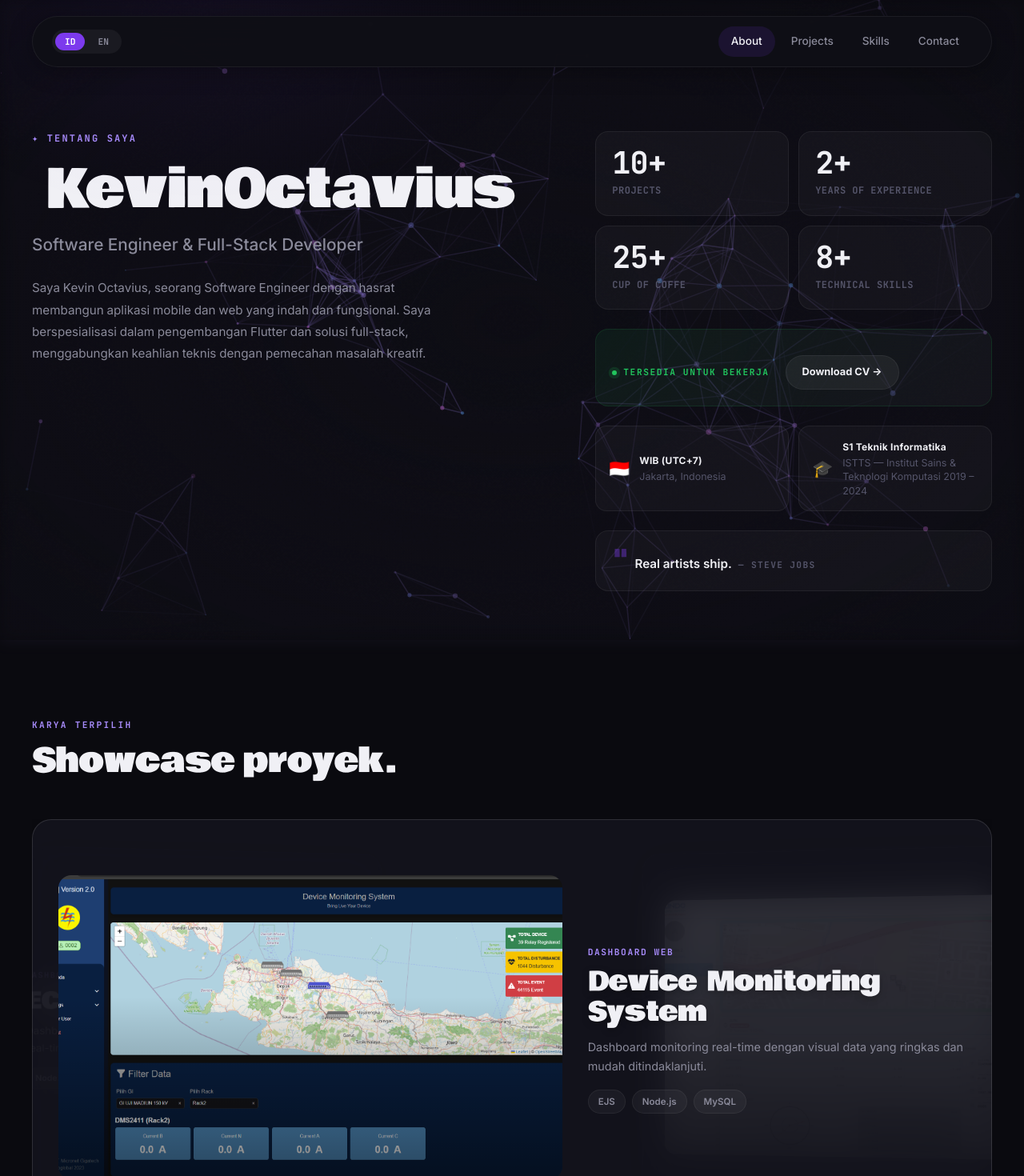
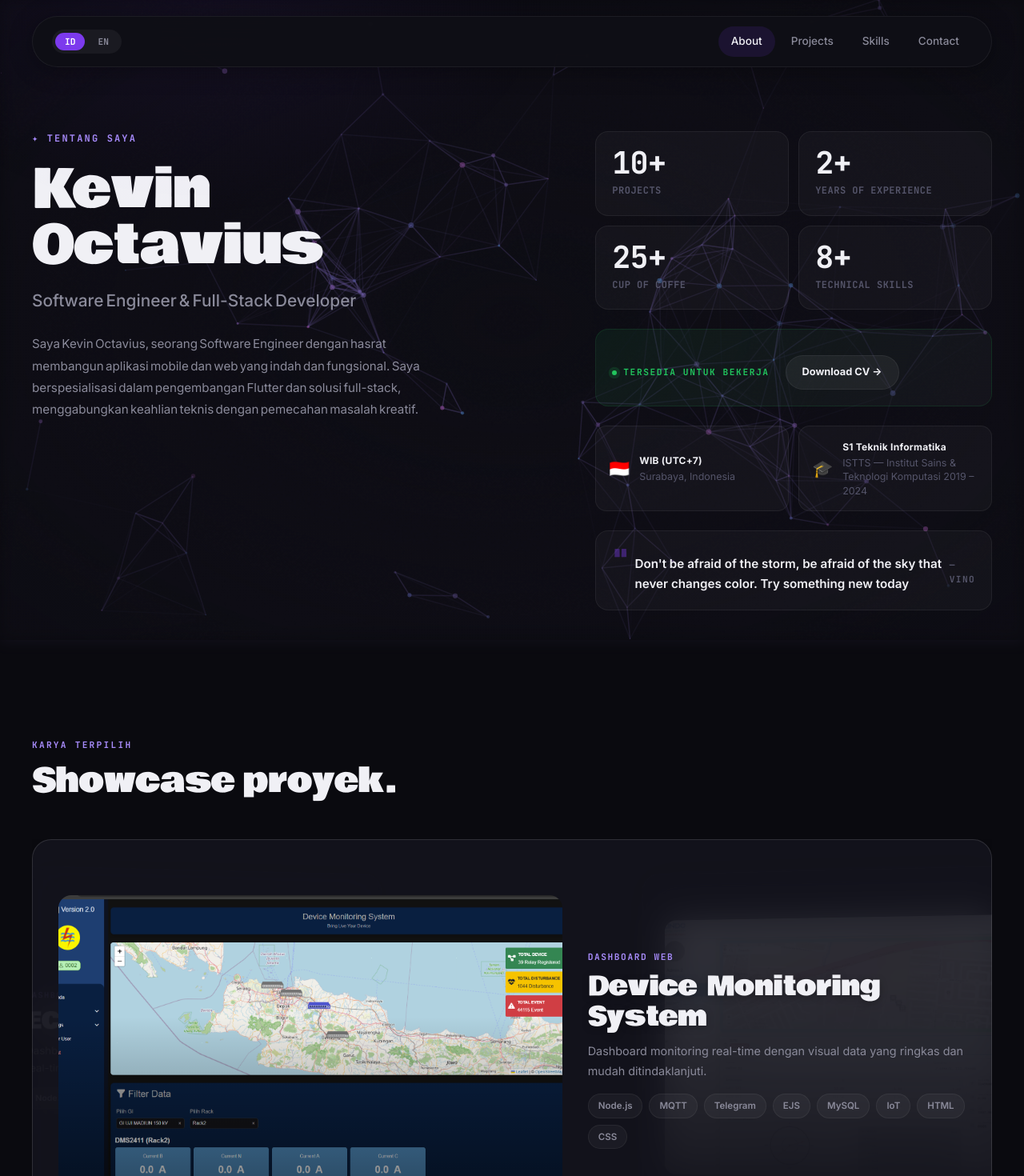
Before and after one commit to HaoD2/portfolio, a Vue app: page / in a window 1280 px wide. Shown: the top 1470 px of the page at 80% size. Built offline with nearby package versions, Linux system fonts and the light colour scheme.

Commit message:
ref(dashboard):permbaruan dashboard

```diff
--- a/src/App.vue
+++ b/src/App.vue
@@ -50,15 +50,11 @@
             <div class="hero-grid">
                 <div class="hero-left">
                     <span class="hero-eyebrow">✦ {{ t('about.eyebrow') }}</span>
+                    <div class="hero-title-wrapper">
                         <h1 class="hero-title">
-                        <img
-                            :src="getImagePath('/images/profile/profile.jpg')"
-                            alt="Kevin Octavius"
-                            class="hero-profile-img"
-                            @error="handleProfileError"
-                        />
-                        Kevin<br/>Octavius
+                            <span class="name-line">Kevin Octavius</span>
                         </h1>
+                    </div>
                     <p class="hero-subtitle">{{ t('about.subtitle') }}</p>
                     <p class="hero-description">
                         {{ t('about.description') }}
@@ -95,8 +91,8 @@
 
                     <div class="quote-block">
                         <span class="quote-mark">"</span>
-                        <p>Real artists ship.</p>
-                        <span class="quote-author">— Steve Jobs</span>
+                        <p>Don't be afraid of the storm, be afraid of the sky that never changes color. Try something new today</p>
+                        <span class="quote-author">— Vino</span>
                     </div>
                 </div>
             </div>
@@ -190,12 +186,14 @@
             <article v-for="(tech, index) in techCards" :key="tech.name"
                     class="tech-card premium-card"
                     :data-index="index"
+                    :data-logo="tech.logo"
                     @click="handleCardClick"
                     @mouseenter="handleTechHover(index, true)"
                     @mouseleave="handleTechHover(index, false)">
                 <div class="tech-icon">{{ tech.icon }}</div>
                 <h3>{{ tech.name }}</h3>
                 <p>{{ getTechDescription(tech.description) }}</p>
+                <!-- Logo Background akan muncul via CSS pseudo-element -->
             </article>
         </div>
         </section>
@@ -287,6 +285,7 @@
         </Teleport>
     </main>
 </template>
+
 <script setup>
 import { computed, ref, onMounted, onUnmounted, nextTick } from 'vue';
 
@@ -519,21 +518,21 @@ const projectData = [
         type: 'Web Dashboard',
         short: 'Dashboard monitoring real-time dengan visual data yang ringkas dan mudah ditindaklanjuti.',
         description: 'DMS Monitoring Dashboard menampilkan data operasional secara real-time dengan tampilan ringkas, status perangkat, dan insight yang mudah dibaca oleh user.',
-        tags: ['EJS', 'Node.js', 'MySQL']
+        tags: ['Node.js', 'MQTT', 'Telegram', 'EJS', 'MySQL', 'IoT', 'HTML', 'CSS']
     },
     {
         title: 'Monitoring KWH',
         type: 'IoT System',
         short: 'Sistem monitoring KWH berbasis MQTT untuk membaca data listrik secara real-time.',
         description: 'Project ini menghubungkan perangkat KWH dengan MQTT untuk membaca data listrik, menampilkan grafik, dan membantu proses analisis konsumsi daya.',
-        tags: ['MQTT', 'Node.js', 'IoT']
+        tags: ['Node.js', 'MQTT', 'EJS', 'MySQL', 'IoT', 'HTML', 'CSS']
     },
     {
         title: 'ECU',
         type: 'IoT Dashboard',
         short: 'Dashboard monitoring ECU untuk memantau data perangkat secara real-time.',
         description: 'ECU Monitoring Dashboard menampilkan data operasional perangkat secara real-time dengan tampilan yang ringkas dan mudah dipahami.',
-        tags: ['Node.js', 'MQTT', 'Dashboard']
+        tags: ['Node.js', 'MQTT', 'EJS', 'IoT', 'HTML', 'CSS', 'NoSQL']
     }
 ];
 
@@ -979,12 +978,21 @@ function animateAboutText() {
     const aboutSection = document.getElementById('about');
     if (!aboutSection) return;
 
-    const textElements = aboutSection.querySelectorAll('.hero-title, .hero-subtitle, .hero-description');
+    // FIX: Ambil elemen yang benar
+    const titleEl = aboutSection.querySelector('.hero-title');
+    const subtitleEl = aboutSection.querySelector('.hero-subtitle');
+    const descEl = aboutSection.querySelector('.hero-description');
+    const textElements = [titleEl, subtitleEl, descEl].filter(el => el !== null);
 
     if (!animeReady || !window.anime || prefersReducedMotion) {
         textElements.forEach(el => {
             el.style.opacity = '1';
             el.style.transform = 'none';
+            const spans = el.querySelectorAll('span');
+            spans.forEach(span => {
+                span.style.opacity = '1';
+                span.style.transform = 'none';
+            });
         });
         return;
     }
@@ -995,13 +1003,14 @@ function animateAboutText() {
             aboutAnimations = null;
         }
 
+        // Proses setiap elemen text
         textElements.forEach(el => {
             if (el.dataset.split !== 'true') {
                 const text = el.textContent;
                 el.textContent = '';
                 el.dataset.split = 'true';
 
-                // FIX: Gunakan split yang sama dengan splitIntoWords
+
                 const words = text.split(/(\s+)/);
                 words.forEach((chunk) => {
                     if (!chunk.length) return;
@@ -1012,19 +1021,22 @@ function animateAboutText() {
                     span.style.transform = 'translateY(30px)';
                     // FIX: Jika chunk adalah spasi, beri lebar khusus
                     if (chunk.trim().length === 0) {
-                        span.style.width = '0.25em';
-                        span.style.minWidth = '0.25em';
+                        span.style.width = '0.15em';
+                        span.style.minWidth = '0.15em';
                     }
                     el.appendChild(span);
                 });
             }
         });
 
-        const spans = aboutSection.querySelectorAll('.hero-title span, .hero-subtitle span, .hero-description span');
-
-        if (spans.length > 0) {
+        // FIX: Kumpulkan semua spans dari semua elemen text
+        const allSpans = aboutSection.querySelectorAll(
+            '.hero-title span, .hero-subtitle span, .hero-description span'
+        );
+
+        if (allSpans.length > 0) {
             aboutAnimations = window.anime({
-                targets: spans,
+                targets: allSpans,
                 opacity: [0, 1],
                 translateY: [30, 0],
                 duration: 800,
@@ -1040,6 +1052,11 @@ function animateAboutText() {
         textElements.forEach(el => {
             el.style.opacity = '1';
             el.style.transform = 'none';
+            const spans = el.querySelectorAll('span');
+            spans.forEach(span => {
+                span.style.opacity = '1';
+                span.style.transform = 'none';
+            });
         });
     }
 }
@@ -1562,7 +1579,7 @@ const contactLinks = [
 ];
 
 const metaItems = [
-    { icon: '🇮🇩', title: 'WIB (UTC+7)', desc: 'Jakarta, Indonesia' },
+    { icon: '🇮🇩', title: 'WIB (UTC+7)', desc: 'Surabaya, Indonesia' },
     { icon: '🎓', title: 'S1 Teknik Informatika', desc: "ISTTS — Institut Sains & Teknologi Komputasi\n2019 – 2024" },
 ];
 
@@ -1978,6 +1995,24 @@ const techCards = [
     margin-bottom: 20px;
 }
 
+/* FIX: Hero title wrapper */
+.hero-title-wrapper {
+    display: flex;
+    align-items: center;
+    gap: 16px;
+    margin-bottom: 16px;
+}
+
+.hero-profile-img {
+    width: 120px;
+    height: 160px;
+    object-fit: cover;
+    border-radius: 16px;
+    border: 2px solid rgba(255, 255, 255, 0.05);
+    box-shadow: 0 8px 32px rgba(0, 0, 0, 0.3);
+    flex-shrink: 0;
+}
+
 .hero-title {
     font-family: var(--font-display);
     font-size: clamp(2.6rem, 5.2vw, 4.6rem);
@@ -1985,20 +2020,13 @@ const techCards = [
     letter-spacing: -0.01em;
     line-height: 1.05;
     color: var(--text-primary);
-    margin-bottom: 16px;
-}
-
-.hero-profile-img {
-    width: 120px;
-    height: 160px;
-    object-fit: cover;
-    border-radius: 16px;
-    background: transparent;
-    display: inline-block;
-    vertical-align: middle;
-    margin-right: 12px;
-    border: 2px solid rgba(255, 255, 255, 0.05);
-    box-shadow: 0 8px 32px rgba(0, 0, 0, 0.3);
+    margin: 0;
+    display: flex;
+    flex-direction: column;
+}
+
+.name-line {
+    display: block;
 }
 
 .hero-subtitle {
@@ -3015,12 +3043,17 @@ const techCards = [
     .nav-link { padding: 6px 10px; font-size: 0.78rem; }
     .brand-name { display: none; }
 
-    .hero-title { font-size: clamp(2.4rem, 8vw, 3.5rem); }
+    .hero-title-wrapper {
+        flex-direction: column;
+        align-items: flex-start;
+    }
+
     .hero-profile-img {
         width: 80px;
         height: 107px;
-        margin-right: 8px;
-    }
+    }
+
+    .hero-title { font-size: clamp(2.4rem, 8vw, 3.5rem); }
     .section-title { font-size: clamp(1.6rem, 5vw, 2.2rem); }
 
     .project-slider { min-height: 600px; }
```
Lines whose indentation alone changed are shown as unchanged.
